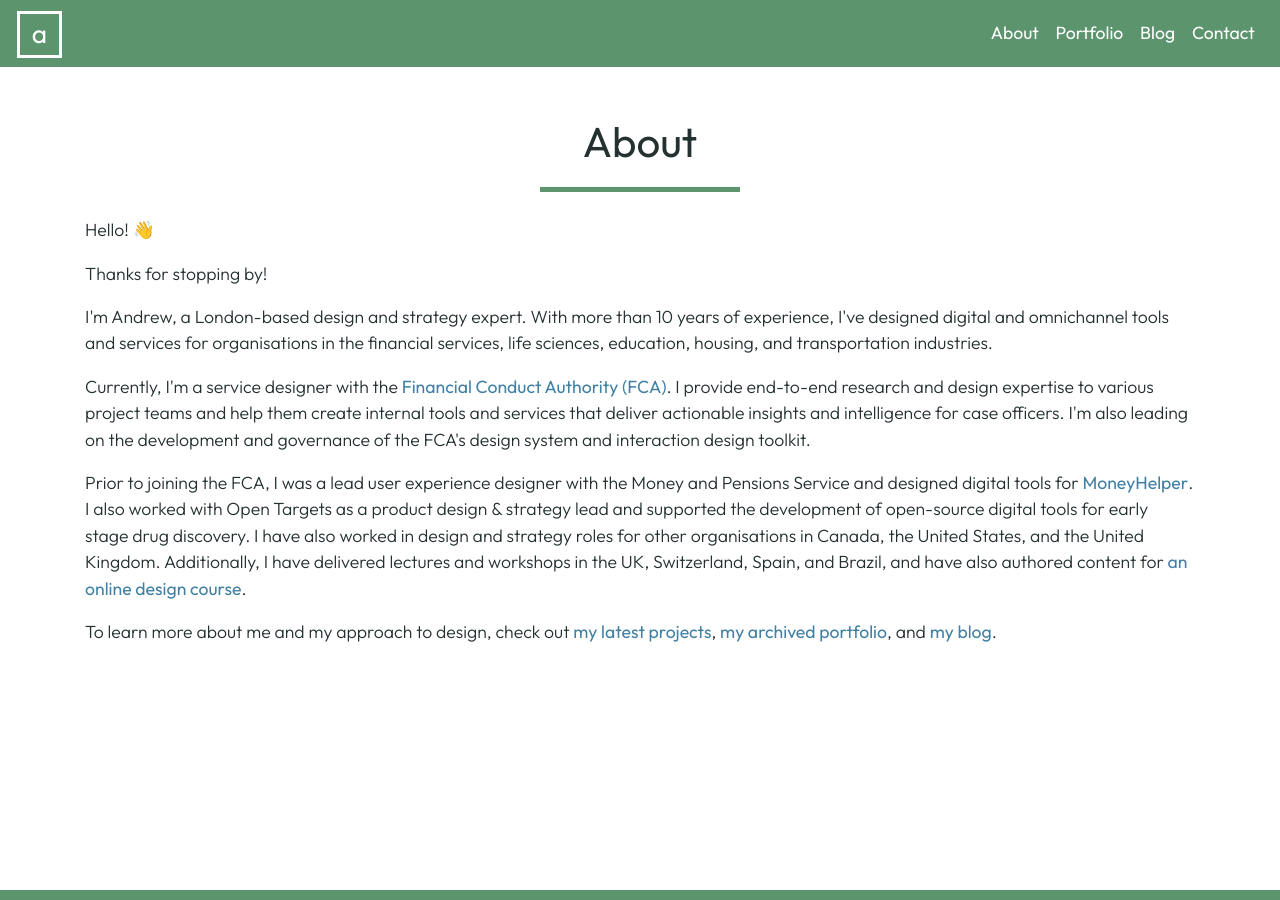
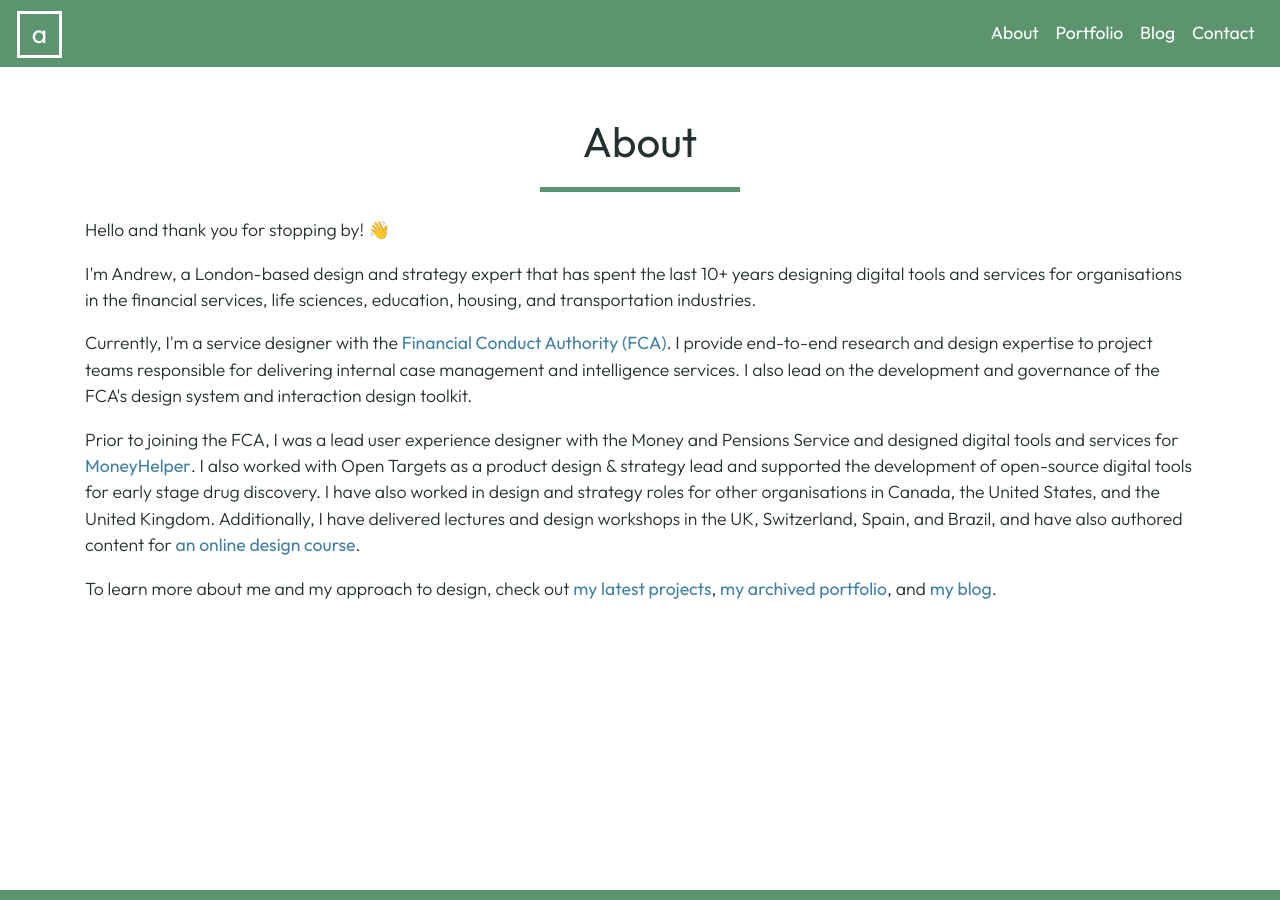
Before and after one commit to andrewhercules/andrewhercules.github.io, a Jekyll site: the page built from pages/about.html, in a window 1280 px wide. Built offline with Jekyll 4.4.1, drawn with Linux system fonts in a browser that asks for light colours.

Commit message:
Updated website content

```diff
--- a/_layouts/home.html
+++ b/_layouts/home.html
@@ -8,7 +8,7 @@ layout: default
         <img class="mb-5" src="/assets/img/andrew_hercules_photo.jpg" alt="Profile photo of Andrew Hercules">
         <h1 id="index-name">Andrew Hercules</h1>
         <hr class="h1-underline" />
-        <h3 id="index-skills">User Experience and Service Designer</h3>
+        <h3 id="index-skills">Interaction and Service Designer</h3>
       </div>
     </div>
   </div>
--- a/pages/about.html
+++ b/pages/about.html
@@ -14,27 +14,22 @@ permalink: /about/
     <div class="row">
       <div class="col-lg-12">
         <p class="page-text">
-          Hello! &#128075;
+          Hello and thank you for stopping by! &#128075;
         </p>
         <p class="page-text">
-          Thanks for stopping by!
-        </p>
-
-        <p class="page-text">
-          I'm Andrew, a London-based design and strategy expert. With more than 10 years of experience, I've designed digital and
-          omnichannel tools and services for organisations in the financial services, life sciences, education, housing, and transportation industries.
+          I'm Andrew, a London-based design and strategy expert that has spent the last 10+ years
+          designing digital tools and services for organisations in the financial services, life sciences, education, housing, and transportation industries.
         </p>
         <p class="page-text">
           Currently, I'm a service designer with the <a href="https://www.fca.org.uk/" target="_blank">Financial Conduct Authority (FCA)</a>.
-          I provide end-to-end research and design expertise to various project teams and help them create internal tools and
-          services that deliver actionable insights and intelligence for case officers. I'm also leading on the development and governance of the FCA's design system and
-          interaction design toolkit.
+          I provide end-to-end research and design expertise to project teams responsible for delivering internal case management and intelligence
+          services. I also lead on the development and governance of the FCA's design system and interaction design toolkit.
         </p>
         <p class="page-text">
-          Prior to joining the FCA, I was a lead user experience designer with the Money and Pensions Service and designed digital tools for
+          Prior to joining the FCA, I was a lead user experience designer with the Money and Pensions Service and designed digital tools and services for
           <a href="https://moneyhelper.org.uk" target="_blank">MoneyHelper</a>. I also worked with Open Targets as a product design & strategy lead
           and supported the development of open-source digital tools for early stage drug discovery. I have also worked in design and strategy roles for other
-          organisations in Canada, the United States, and the United Kingdom. Additionally, I have delivered lectures and
+          organisations in Canada, the United States, and the United Kingdom. Additionally, I have delivered lectures and design
           workshops in the UK, Switzerland, Spain, and Brazil, and have also authored content for
           <a href="https://www.ebi.ac.uk/training/online/courses/user-experience-design/" target="_blank">an online design course</a>.
         </p>
```
